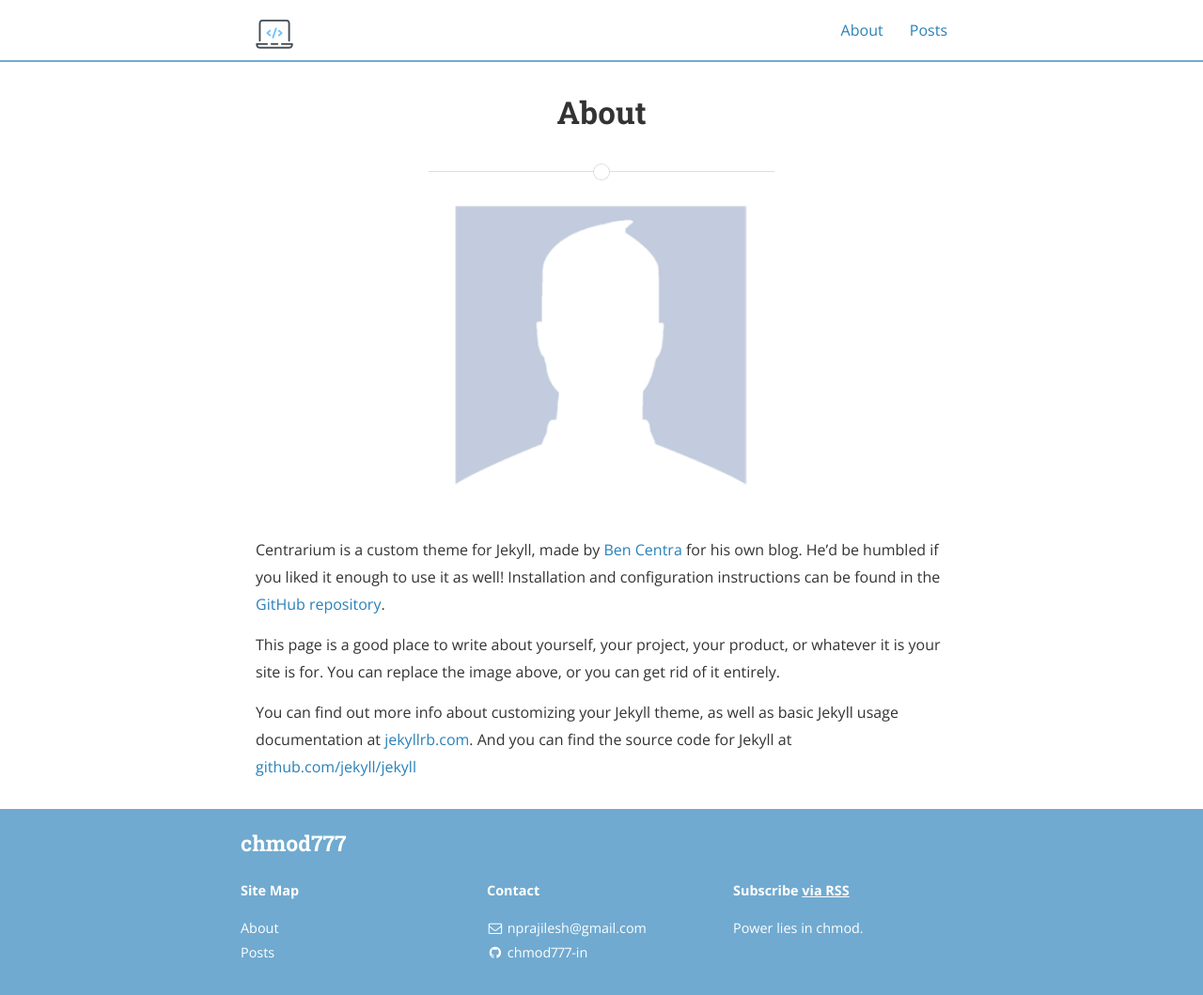
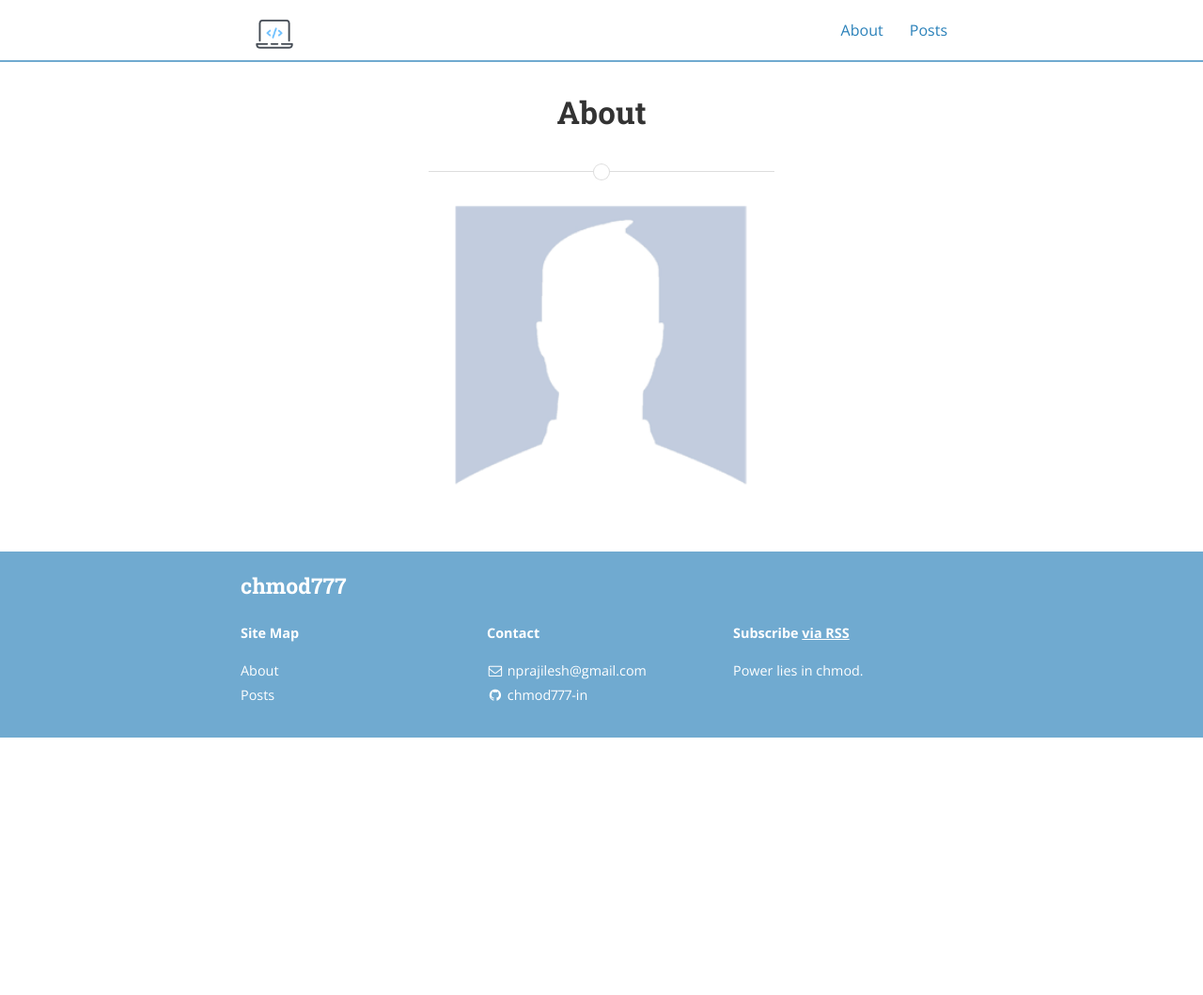
Before and after one commit to nprajilesh/chmod777, a Jekyll site: the page built from about.md, in a window 1280 px wide and 1059 px high. Shown: the whole window at 94% size. Built offline with Jekyll 4.4.1, drawn with Linux system fonts in a browser that asks for light colours; nearby versions of some CDN libraries.

Commit message:
checking home page

```diff
--- a/about.md
+++ b/about.md
@@ -5,14 +5,8 @@ permalink: /about/
 main_nav: true
 ---
 
-![alt text]({{ site.baseurl }}/assets/profile-placeholder.gif "Profile Picture"){:.profile}
+<img src="{{ site.baseurl }}/assets/profile-placeholder.gif" title="Profile Picture" class="profile">
 
-Centrarium is a custom theme for Jekyll, made by [Ben Centra][bencentra] for his own blog. He'd be humbled if you liked it enough to use it as well! Installation and configuration instructions can be found in the [GitHub repository](https://github.com/bencentra/centrarium).
 
-This page is a good place to write about yourself, your project, your product, or whatever it is your site is for. You can replace the image above, or you can get rid of it entirely.
 
-You can find out more info about customizing your Jekyll theme, as well as basic Jekyll usage documentation at [jekyllrb.com](http://jekyllrb.com/). And you can find the source code for Jekyll at [github.com/jekyll/jekyll](https://github.com/jekyll/jekyll)
-
-[centrarium]: https://github.com/bencentra/centrarium
-[bencentra]: http://bencentra.com
-[jekyll]: https://github.com/jekyll/jekyll
+[chmod77]: https://github.com/chmod777-in/chmod777
```
Also changed, not shown: _posts/2019-02-14-hello-world.md (added, +11 -0 lines).
